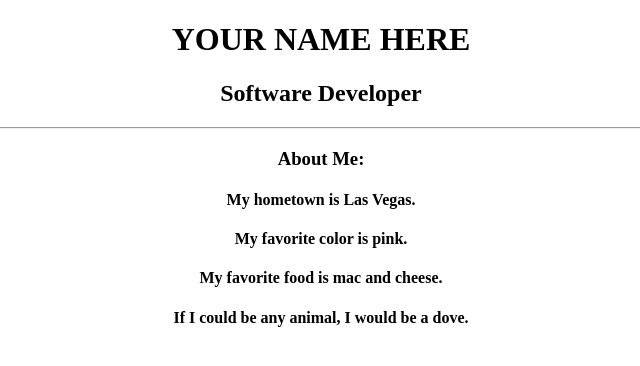
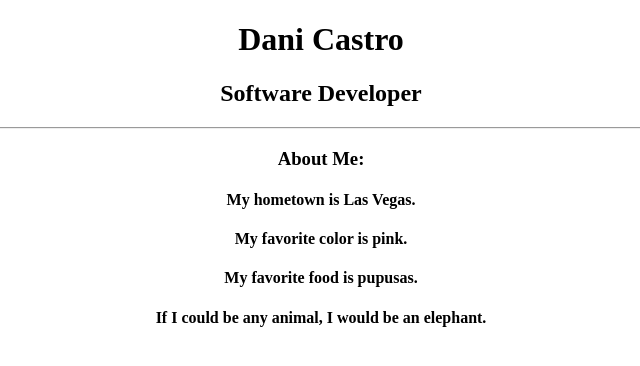
Before and after one commit to Danicastro1/personal-site, a plain HTML site: page index.html in a window 1280 px wide. Shown: the whole page, without its empty margins (319-959 px from the left). Drawn offline with Linux system fonts and the light colour scheme.

Commit message:
Added name and updated food/animal

```diff
--- a/index.html
+++ b/index.html
@@ -7,14 +7,14 @@
 		  </head>
 		  <body>
 			<div align="center">
-				<h1>YOUR NAME HERE</h1>
+				<h1>Dani Castro</h1>
 				<h2>Software Developer</h2>
 				<hr>
 				<h3>About Me:</h3>
 					<h4>My hometown is Las Vegas.</h4>
 					<h4>My favorite color is pink.</h4>
-					<h4>My favorite food is mac and cheese.</h4>
-					<h4>If I could be any animal, I would be a dove.</h4>
+					<h4>My favorite food is pupusas.</h4>
+					<h4>If I could be any animal, I would be an elephant.</h4>
 			</div>
 		  </body>
 		</html>
```
